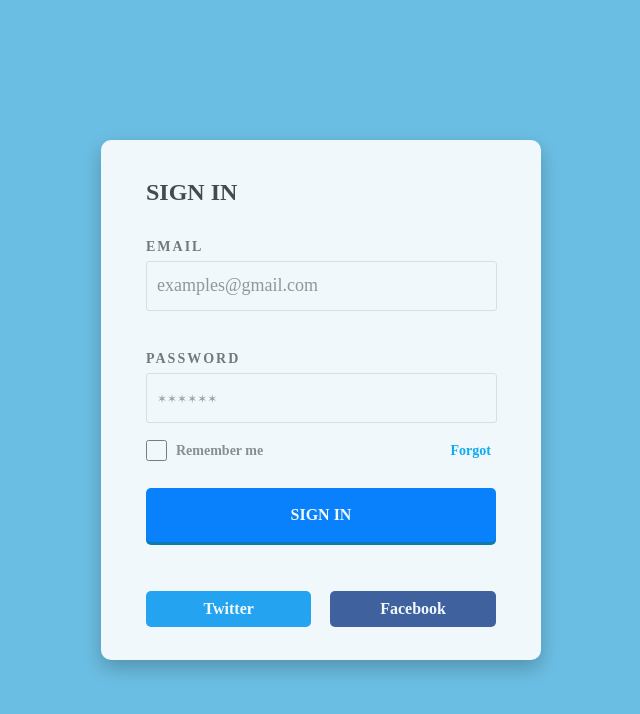
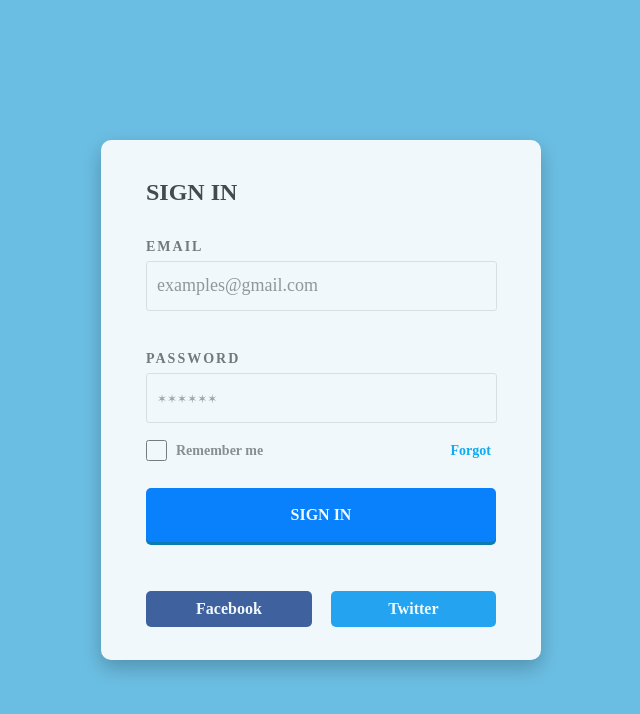
Before and after one commit to VDadashov/Login, a plain HTML site: page index.html in a window 1280 px wide. Shown: the whole page, without its empty margins (319-959 px from the left). Drawn offline with Linux system fonts and the light colour scheme.

Commit message:
All-Button update)

```diff
--- a/assets/style.css
+++ b/assets/style.css
@@ -31,19 +31,19 @@ body {
 h1 {
     margin-bottom: 27px;
     margin-top: 38px;
+    color: #403f3f;
     font: bold 24px "Proxima Nova";
     line-height: 28px;
     text-transform: uppercase;
-    color: #403f3f;
 }
 
 .input {
     opacity: 0.800;
+    color: #4f4f4f;
     font: bold 14px "Proxima Nova";
     letter-spacing: 2px;
     line-height: 28px;
     text-transform: uppercase;
-    color: #4f4f4f;
 }
 
 #email {
@@ -141,6 +141,7 @@ h1 {
 
 .facebook-button {
     padding: 9px 50px;
+    margin-right: 14px;
     background-color: #3b5998;
     color: #fff;
     border-radius: 5px;
@@ -148,7 +149,7 @@ h1 {
     text-decoration: none;
     font-weight: bold;
     position: absolute;
-    right: 0;
+    left: 0;
 }
 
 .facebook-button:hover {
@@ -164,7 +165,7 @@ h1 {
     font-weight: bold;
     display: inline-block;
     position: absolute;
-    left: 0;
+    right: 0;
 }
 
 .twitter-button:hover {
```
